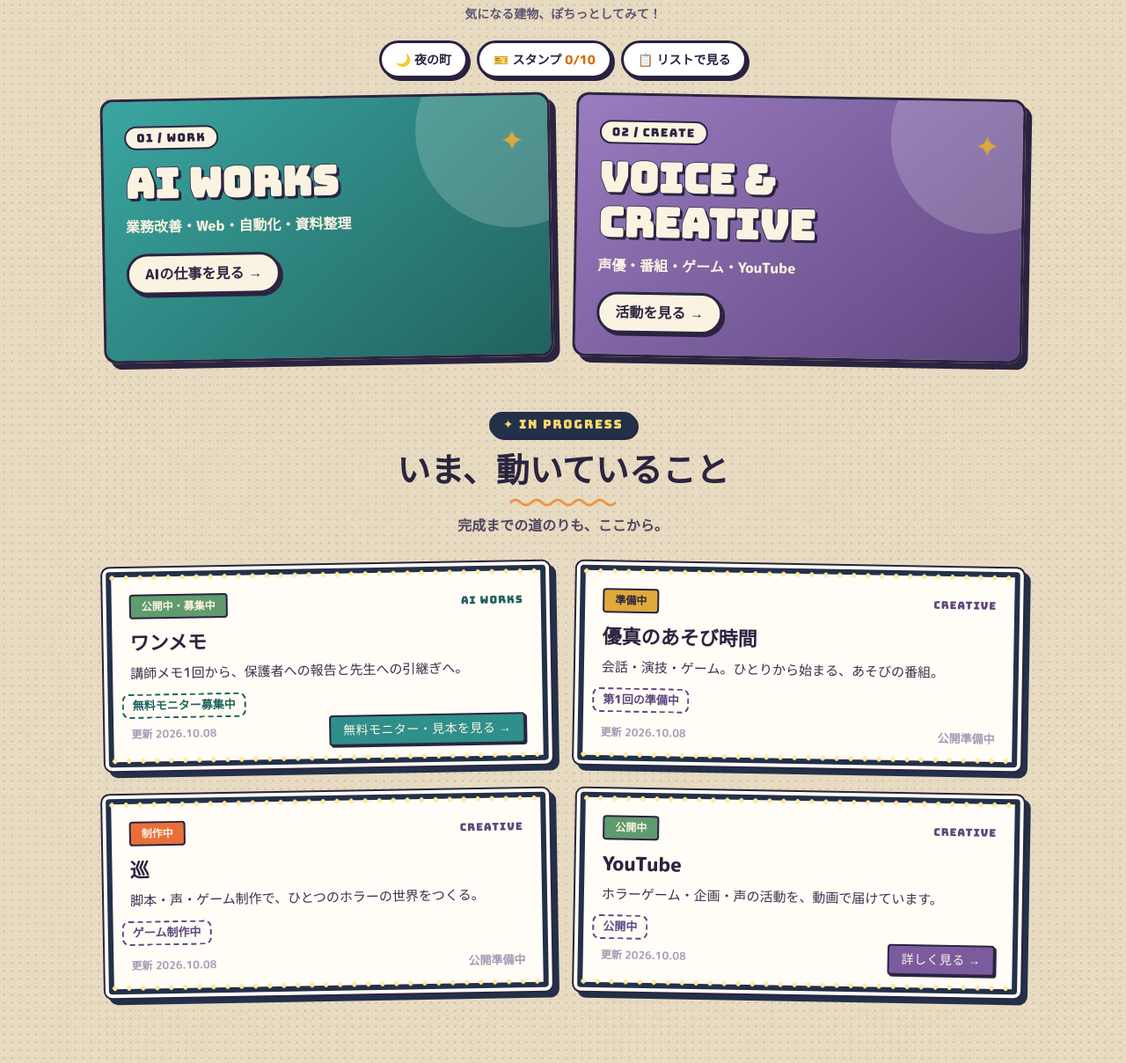
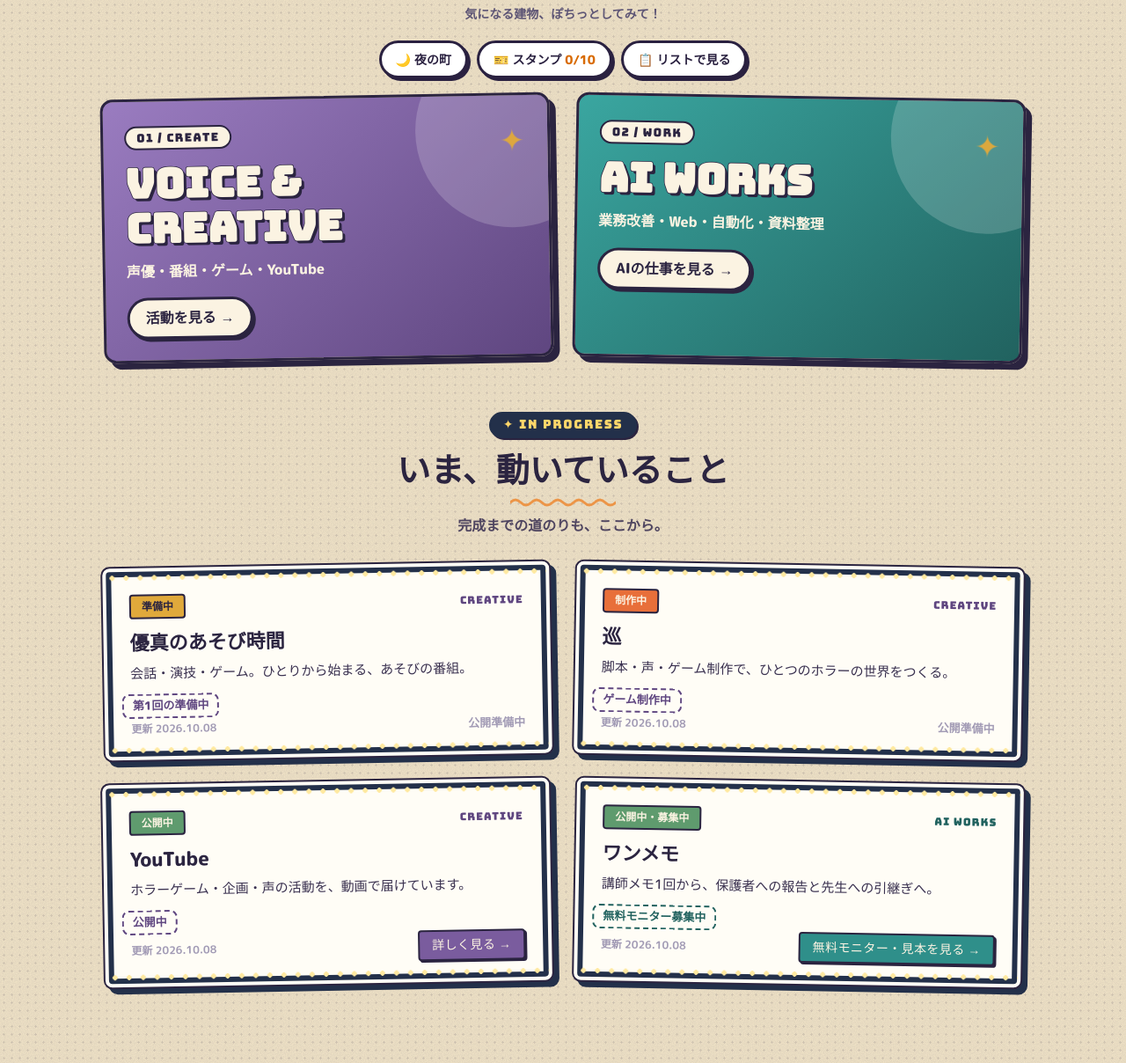
Before and after one commit to nukomaru93-tech/pla-studio, a plain HTML site: page index.html in a window 1280 px wide. Shown: the part 1367-2575 px from the top of the page at 88% size. Drawn offline with Linux system fonts and the light colour scheme; no server answers.

Commit message:
VOICE & CREATIVE を AI WORKS より先に（メニュー・入口・いま動いていること・ABOUT）
Co-Authored-By: Claude Opus 5.5 <noreply@anthropic.com>
Claude-Session: https://claude.ai/code/session_01VspEamcDsF7EbEaRLTcELY

```diff
--- a/index.html
+++ b/index.html
@@ -30,8 +30,8 @@
   <a href="./" class="brand" aria-label="PLA STUDIO トップ"><img src="img/logo.png" alt="PLA STUDIO"></a>
   <button class="menu-btn" aria-label="メニュー" aria-expanded="false"><span></span><span></span><span></span></button>
   <nav aria-label="メインメニュー">
+    <a href="creative/" class="c-purple">VOICE &amp; CREATIVE</a>
     <a href="ai-works/" class="c-blue">AI WORKS</a>
-    <a href="creative/" class="c-purple">VOICE &amp; CREATIVE</a>
     <a href="about/" class="c-orange">ABOUT</a>
     <a href="contact/" class="nav-contact">CONTACT</a>
   </nav>
@@ -93,19 +93,19 @@
 </section>
 
 <section class="entrances" id="list">
-  <a class="entrance ai tilt-l" href="ai-works/">
-    <span class="entrance-index">01 / WORK</span>
+  <a class="entrance creative tilt-l" href="creative/">
+    <span class="entrance-index">01 / CREATE</span>
+    <span class="entrance-star">✦</span>
+    <h2>VOICE &amp;<br>CREATIVE</h2>
+    <p>声優・番組・ゲーム・YouTube</p>
+    <span class="pill">活動を見る <b>→</b></span>
+  </a>
+  <a class="entrance ai tilt-r" href="ai-works/">
+    <span class="entrance-index">02 / WORK</span>
     <span class="entrance-star">✦</span>
     <h2>AI WORKS</h2>
     <p>業務改善・Web・自動化・資料整理</p>
     <span class="pill">AIの仕事を見る <b>→</b></span>
-  </a>
-  <a class="entrance creative tilt-r" href="creative/">
-    <span class="entrance-index">02 / CREATE</span>
-    <span class="entrance-star">✦</span>
-    <h2>VOICE &amp;<br>CREATIVE</h2>
-    <p>声優・番組・ゲーム・YouTube</p>
-    <span class="pill">活動を見る <b>→</b></span>
   </a>
 </section>
 
@@ -116,20 +116,7 @@
     <p>完成までの道のりも、ここから。</p>
   </div>
   <div class="projects-grid two">
-    <article class="project-card ai tilt-l">
-      <div class="card-top">
-        <span class="status status-3">公開中・募集中</span>
-        <span class="project-dept">AI WORKS</span>
-      </div>
-      <h3>ワンメモ</h3>
-      <p class="project-description">講師メモ1回から、保護者への報告と先生への引継ぎへ。</p>
-      <p class="status-note">無料モニター募集中</p>
-      <div class="card-bottom">
-        <time>更新 2026.10.08</time>
-        <a class="card-link" href="https://onememo.nukomaru93.chatgpt.site" target="_blank" rel="noopener noreferrer">無料モニター・見本を見る <b>→</b></a>
-      </div>
-    </article>
-    <article class="project-card creative tilt-r">
+    <article class="project-card creative tilt-l">
       <div class="card-top">
         <span class="status status-2">準備中</span>
         <span class="project-dept">CREATIVE</span>
@@ -142,7 +129,7 @@
         <span class="not-ready">公開準備中</span>
       </div>
     </article>
-    <article class="project-card creative tilt-l">
+    <article class="project-card creative tilt-r">
       <div class="card-top">
         <span class="status status-1">制作中</span>
         <span class="project-dept">CREATIVE</span>
@@ -155,7 +142,7 @@
         <span class="not-ready">公開準備中</span>
       </div>
     </article>
-    <article class="project-card creative tilt-r">
+    <article class="project-card creative tilt-l">
       <div class="card-top">
         <span class="status status-3">公開中</span>
         <span class="project-dept">CREATIVE</span>
@@ -166,6 +153,19 @@
       <div class="card-bottom">
         <time>更新 2026.10.08</time>
         <a class="card-link" href="https://tsukishiro-yuma-official.nukomaru93.chatgpt.site/youtube" target="_blank" rel="noopener noreferrer">詳しく見る <b>→</b></a>
+      </div>
+    </article>
+    <article class="project-card ai tilt-r">
+      <div class="card-top">
+        <span class="status status-3">公開中・募集中</span>
+        <span class="project-dept">AI WORKS</span>
+      </div>
+      <h3>ワンメモ</h3>
+      <p class="project-description">講師メモ1回から、保護者への報告と先生への引継ぎへ。</p>
+      <p class="status-note">無料モニター募集中</p>
+      <div class="card-bottom">
+        <time>更新 2026.10.08</time>
+        <a class="card-link" href="https://onememo.nukomaru93.chatgpt.site" target="_blank" rel="noopener noreferrer">無料モニター・見本を見る <b>→</b></a>
       </div>
     </article>
   </div>
```
Also changed, not shown: about/index.html (+7 -7 lines), ai-works/index.html (+1 -1 lines), contact/index.html (+1 -1 lines), creative/index.html (+1 -1 lines).
